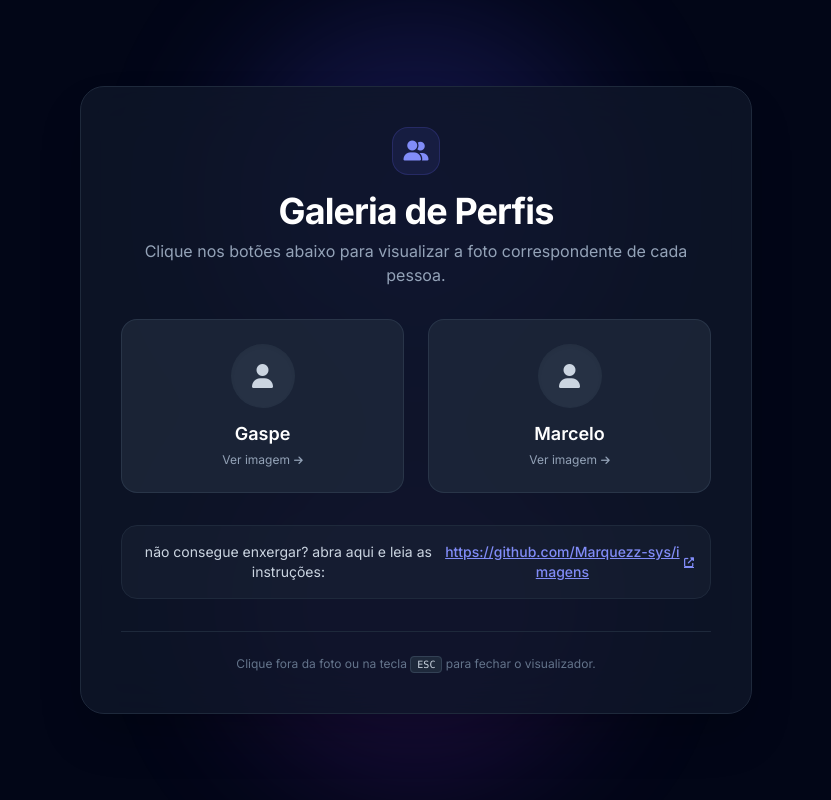
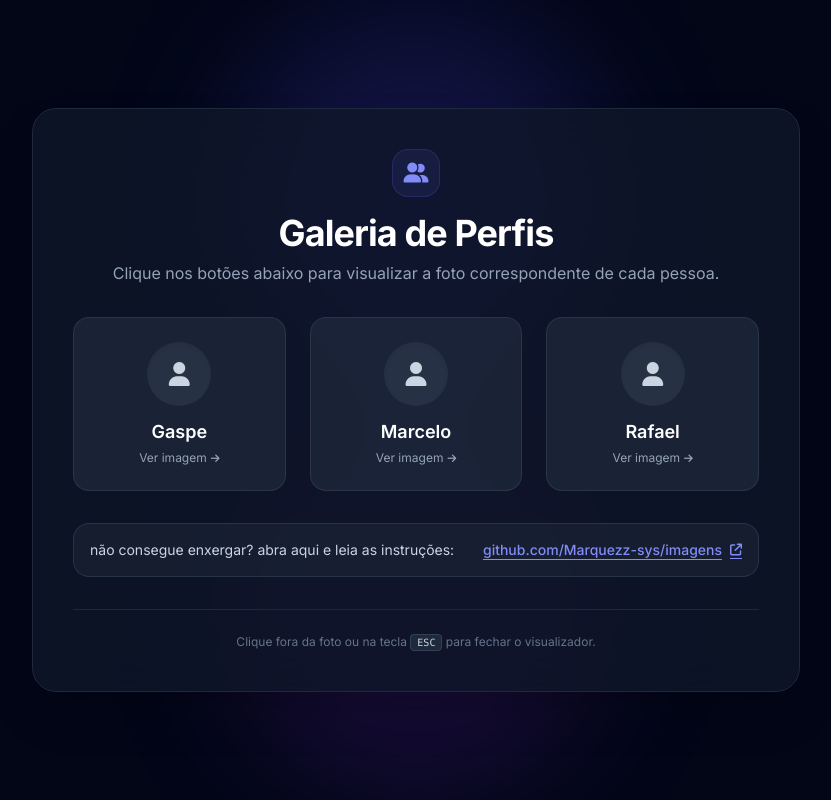
Before and after one commit to Marquezz-sys/imagens, a plain HTML site: page index.html in a window 1280 px wide. Shown: the whole page, without its empty margins (224-1055 px from the left). Drawn offline with nearby package versions, Linux system fonts and the light colour scheme.

Commit message:
Update index.html

```diff
--- a/index.html
+++ b/index.html
@@ -42,7 +42,7 @@
     <div class="absolute bottom-1/4 left-1/2 -translate-x-1/2 translate-y-1/2 w-96 h-96 bg-purple-600/15 rounded-full blur-3xl pointer-events-none"></div>
 
     <!-- Container Principal -->
-    <main class="w-full max-w-2xl bg-slate-900/80 backdrop-blur-xl border border-slate-800 p-8 sm:p-10 rounded-3xl shadow-2xl z-10 text-center">
+    <main class="w-full max-w-3xl bg-slate-900/80 backdrop-blur-xl border border-slate-800 p-8 sm:p-10 rounded-3xl shadow-2xl z-10 text-center">
 
         <!-- Cabeçalho -->
         <header class="mb-8">
@@ -54,7 +54,7 @@
         </header>
 
         <!-- Grade de Botões/Cards -->
-        <div class="grid grid-cols-1 sm:grid-cols-2 gap-4 sm:gap-6 mt-6">
+        <div class="grid grid-cols-1 sm:grid-cols-3 gap-4 sm:gap-6 mt-6">
 
             <!-- Botão Gaspé -->
             <button onclick="openModal('Gaspe', 'https://i.postimg.cc/Lg1fD5Kk/gaspe.avif')"
@@ -84,17 +84,27 @@
                 </div>
             </button>
 
+            <!-- Botão Rafael -->
+            <button onclick="openModal('Rafael', 'https://i.postimg.cc/yx2k53sz/image.png')"
+                    class="group relative overflow-hidden bg-slate-800/80 hover:bg-slate-800 border border-slate-700/60 hover:border-indigo-500/50 p-6 rounded-2xl transition-all duration-300 transform hover:-translate-y-1 hover:shadow-xl hover:shadow-indigo-500/10 active:scale-95 flex flex-col items-center justify-center gap-3">
+                <div class="w-16 h-16 rounded-full bg-slate-700/50 flex items-center justify-center text-slate-300 group-hover:bg-indigo-600 group-hover:text-white transition-colors duration-300 shadow-inner">
+                    <i class="fa-solid fa-user text-2xl"></i>
+                </div>
+                <div class="text-center">
+                    <span class="block text-lg font-semibold text-white group-hover:text-indigo-300 transition-colors">Rafael</span>
+                    <span class="text-xs text-slate-400 mt-1 flex items-center justify-center gap-1">
+                        Ver imagem <i class="fa-solid fa-arrow-right text-[10px] group-hover:translate-x-1 transition-transform"></i>
+                    </span>
+                </div>
+            </button>
+
         </div>
 
-        <!-- Mensagem com Link para Instruções -->
-        <div class="mt-8 p-4 bg-slate-800/40 border border-slate-800 rounded-2xl text-xs sm:text-sm text-slate-300 flex flex-col sm:flex-row items-center justify-center gap-1 sm:gap-1.5 text-center">
+        <!-- Caixa de Instruções / GitHub -->
+        <div class="mt-8 p-4 bg-slate-800/50 border border-slate-700/60 rounded-2xl text-sm text-slate-300 flex flex-col sm:flex-row items-center justify-between gap-3 text-left">
             <span>não consegue enxergar? abra aqui e leia as instruções:</span>
-            <a href="https://github.com/Marquezz-sys/imagens"
-               target="_blank"
-               rel="noopener noreferrer"
-               class="text-indigo-400 hover:text-indigo-300 underline font-medium break-all hover:underline transition-colors inline-flex items-center gap-1">
-                https://github.com/Marquezz-sys/imagens
-                <i class="fa-solid fa-up-right-from-square text-[10px]"></i>
+            <a href="https://github.com/Marquezz-sys/imagens" target="_blank" class="inline-flex items-center gap-2 text-indigo-400 hover:text-indigo-300 font-medium underline underline-offset-4 transition-colors shrink-0">
+                github.com/Marquezz-sys/imagens <i class="fa-solid fa-arrow-up-right-from-square text-xs"></i>
             </a>
         </div>
 
```
